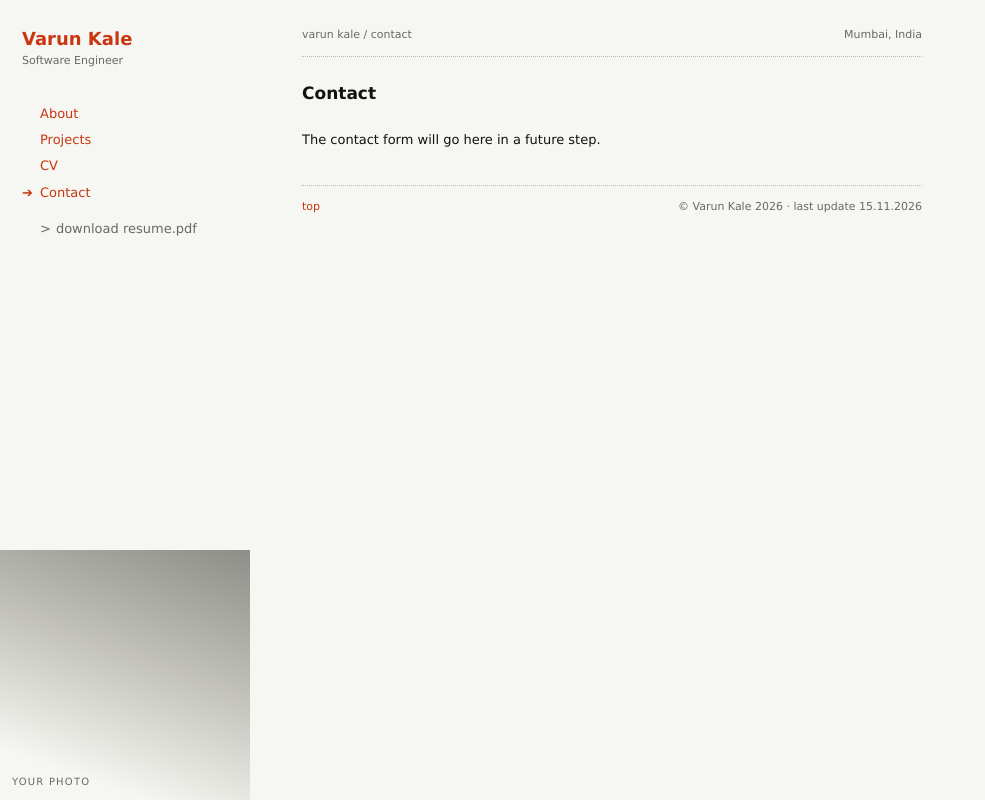
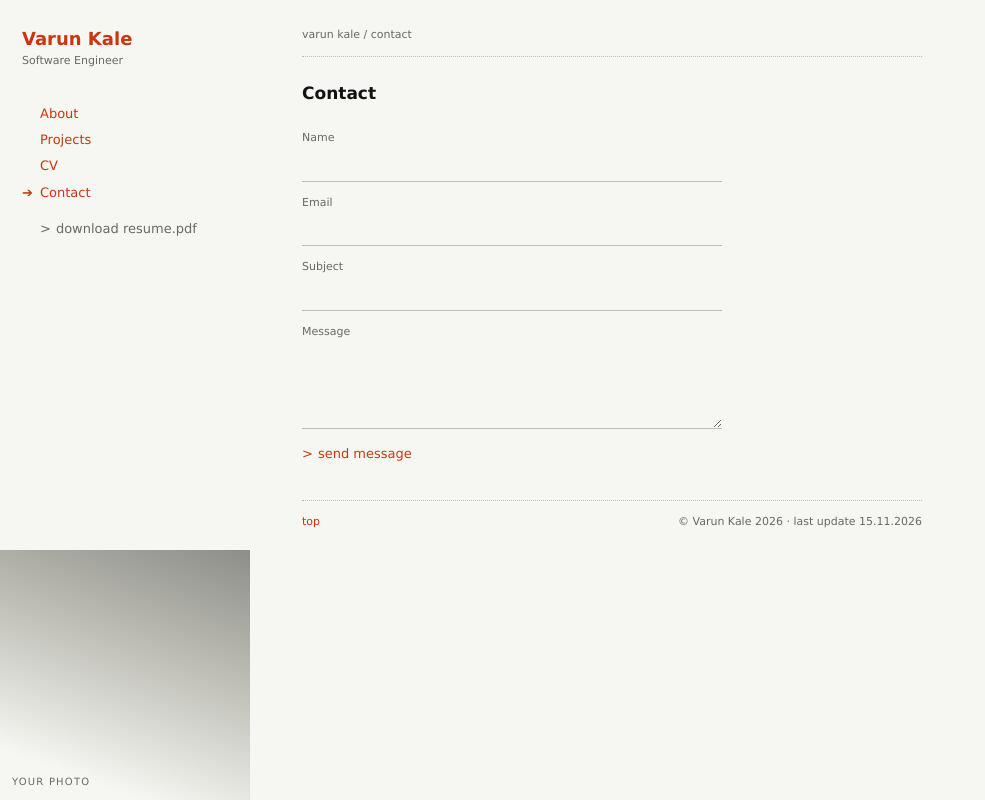
Before and after one commit to VarunKale08/portfolio, a React (Vite) app in the folder frontend/: page /contact in a window 1280 px wide. Shown: the whole page, without its empty margins (0-985 px from the left). Built offline with nearby package versions, Linux system fonts and the light colour scheme.

Commit message:
Add contact form

```diff
--- a/frontend/src/api/client.ts
+++ b/frontend/src/api/client.ts
@@ -7,3 +7,31 @@ export async function getJson<T>(path: string): Promise<T> {
   }
   return (await response.json()) as T;
 }
+
+export class ApiError extends Error {
+  status: number;
+  fieldErrors: Record<string, string>;
+
+  constructor(status: number, message: string, fieldErrors: Record<string, string>) {
+    super(message);
+    this.status = status;
+    this.fieldErrors = fieldErrors;
+  }
+}
+
+export async function postJson(path: string, body: unknown): Promise<void> {
+  const response = await fetch(API_URL + path, {
+    method: "POST",
+    headers: { "Content-Type": "application/json" },
+    body: JSON.stringify(body),
+  });
+  if (!response.ok) {
+    let problem: { detail?: string; errors?: Record<string, string> } = {};
+    try {
+      problem = await response.json();
+    } catch {
+      // The error had no JSON body; keep the defaults.
+    }
+    throw new ApiError(response.status, problem.detail ?? "Request failed", problem.errors ?? {});
+  }
+}
--- a/frontend/src/index.css
+++ b/frontend/src/index.css
@@ -80,7 +80,8 @@ input, textarea { font: 400 13px/1.5 var(--font); color: var(--ink); background:
 input:focus, textarea:focus { outline: 0; border-bottom-color: var(--red); }
 textarea { min-height: 84px; resize: vertical; }
 button.send { justify-self: start; font: 400 13px/1 var(--font); color: var(--red); background: none; border: 0; padding: 6px 0; cursor: pointer; }
-button.send:hover, button.top:hover { text-decoration: underline; }
+button.send:hover, .field-error { color: var(--red); font-size: 11px; }
+button.send:disabled { color: var(--muted); cursor: default; text-decoration: none; } button.top:hover { text-decoration: underline; }
 button.top { font: inherit; color: var(--red); background: none; border: 0; padding: 0; cursor: pointer; }
 
 footer { max-width: 620px; margin-top: 34px; padding-top: 12px; border-top: 1px dotted var(--rule); display: flex; flex-wrap: wrap; justify-content: space-between; gap: 6px 16px; font-size: 11px; color: var(--muted); }
--- a/frontend/src/pages/Contact.tsx
+++ b/frontend/src/pages/Contact.tsx
@@ -1,12 +1,76 @@
+import { useState } from "react";
+import { ApiError, postJson } from "../api/client";
+
+type Form = { name: string; email: string; subject: string; message: string };
+
+const EMPTY: Form = { name: "", email: "", subject: "", message: "" };
+
 export default function Contact() {
+  const [form, setForm] = useState<Form>(EMPTY);
+  const [fieldErrors, setFieldErrors] = useState<Record<string, string>>({});
+  const [note, setNote] = useState("");
+  const [sending, setSending] = useState(false);
+
+  function update(field: keyof Form, value: string) {
+    setForm({ ...form, [field]: value });
+  }
+
+  async function handleSubmit(event: { preventDefault(): void }) {
+    event.preventDefault();
+    setSending(true);
+    setFieldErrors({});
+    setNote("");
+    try {
+      await postJson("/api/contact", form);
+      setForm(EMPTY);
+      setNote("Message sent. Thank you, I will reply soon.");
+    } catch (error) {
+      if (error instanceof ApiError && error.status === 400) {
+        setFieldErrors(error.fieldErrors);
+        setNote("Please check the marked fields.");
+      } else if (error instanceof ApiError && error.status === 429) {
+        setNote(error.message);
+      } else {
+        setNote("Could not send the message. Please try again in a minute.");
+      }
+    } finally {
+      setSending(false);
+    }
+  }
+
   return (
     <div className="page">
-      <div className="crumb">
+        <div className="crumb">
         <span>varun kale / contact</span>
-        <span>Mumbai, India</span>
-      </div>
+        </div>
       <h1>Contact</h1>
-      <p>The contact form will go here in a future step.</p>
+
+      <form onSubmit={handleSubmit} noValidate>
+        <label htmlFor="name">
+          Name
+          <input id="name" value={form.name} onChange={(e) => update("name", e.target.value)} autoComplete="name" />
+          {fieldErrors.name && <span className="field-error">{fieldErrors.name}</span>}
+        </label>
+        <label htmlFor="email">
+          Email
+          <input id="email" type="email" value={form.email} onChange={(e) => update("email", e.target.value)} autoComplete="email" />
+          {fieldErrors.email && <span className="field-error">{fieldErrors.email}</span>}
+        </label>
+        <label htmlFor="subject">
+          Subject
+          <input id="subject" value={form.subject} onChange={(e) => update("subject", e.target.value)} />
+          {fieldErrors.subject && <span className="field-error">{fieldErrors.subject}</span>}
+        </label>
+        <label htmlFor="message">
+          Message
+          <textarea id="message" value={form.message} onChange={(e) => update("message", e.target.value)} />
+          {fieldErrors.message && <span className="field-error">{fieldErrors.message}</span>}
+        </label>
+        <button className="send arrow" type="submit" disabled={sending}>
+          {sending ? "sending..." : "send message"}
+        </button>
+        {note && <p className="small">{note}</p>}
+      </form>
     </div>
   );
 }
```
